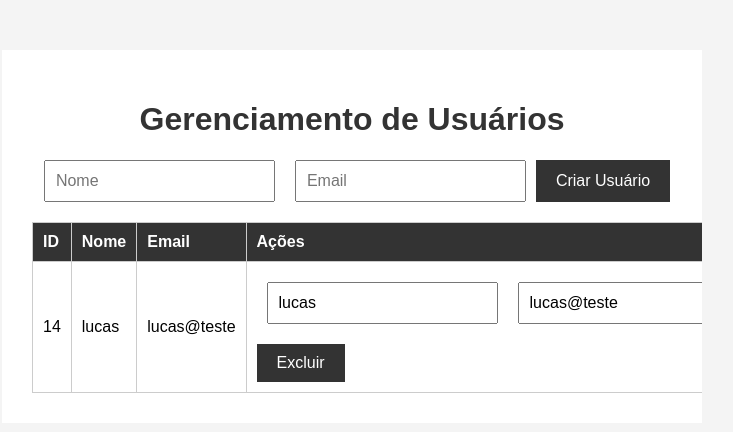
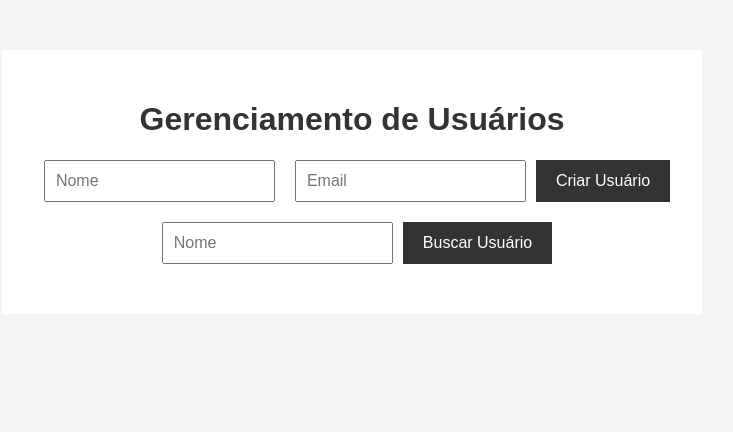
Before and after one commit to eoquessada/crud_users, a Flask app: page / in a window 1280 px wide. Shown: the top 432 px of the page, without its empty margins (288-1021 px from the left). Run offline with Flask 3, Linux system fonts and the light colour scheme; data comes from the database, SQL or seed files in the repository; both versions use the stored data as it was after the commit.

Commit message:
crud 1.0.0

```diff
--- a/app.py
+++ b/app.py
@@ -9,19 +9,25 @@ def init_db():
         cursor.execute(''' CREATE TABLE IF NOT EXISTS users (
                             id INTEGER PRIMARY KEY AUTOINCREMENT,
                             name TEXT NOT NULL,
-                            email TEXT NO NULL
+                            email TEXT NOT NULL
                             )
                        ''')
         conn.commit()
 
 @app.route('/')
-def index():
-    conn = sqlite3.connect('database.db')
-    cursor = conn.cursor()
-    cursor.execute('SELECT * FROM users')
-    users = cursor.fetchall()
-    conn.close()
-    return render_template('index.html', users=users)
+def index(user=None):
+    return render_template('index.html', user=user)
+
+@app.route('/search_user', methods=['GET'])
+def search_user():
+    name = request.args.get('name')
+    user = None
+    with sqlite3.connect('database.db') as conn:
+        cursor = conn.cursor()
+        cursor.execute('SELECT * FROM users WHERE name = ?', (name,))
+        user = cursor.fetchone()
+        print(f"User fetched: {user}")  # Debug: Verifique se o usuário é retornado
+    return render_template('index.html', user=user)
 
 @app.route('/create_user', methods=['POST'])
 def create_user():
--- a/templates/index.html
+++ b/templates/index.html
@@ -59,6 +59,19 @@
             justify-content: center;
             margin-top: 10px;
         }
+        .action-container {
+            display: flex;
+            justify-content: space-between;
+            margin-top: 10px;
+        }
+        .action-container div {
+            flex: 1;
+            margin: 0 10px;
+            padding: 10px;
+            background: #f9f9f9;
+            border: 1px solid #ccc;
+            text-align: center;
+        }
     </style>
 </head>
 <body>
@@ -69,35 +82,41 @@
             <input type="email" name="email" placeholder="Email" required>
             <button type="submit">Criar Usuário</button>
         </form>
-        <table>
-            <thead>
+        <form action="/search_user" method="GET">
+            <input type="text" name="name" placeholder="Nome" required>
+            <button type="submit">Buscar Usuário</button>
+        </form>
+
+        {% if user %}
+            <table>
                 <tr>
                     <th>ID</th>
                     <th>Nome</th>
                     <th>Email</th>
-                    <th>Ações</th>
                 </tr>
-            </thead>
-            <tbody>
-                {% for user in users %}
                 <tr>
                     <td>{{ user[0] }}</td>
                     <td>{{ user[1] }}</td>
                     <td>{{ user[2] }}</td>
-                    <td>
-                        <form class="edit-form" action="/update_user/{{ user[0] }}" method="POST">
-                            <input type="text" name="name" value="{{ user[1] }}" required>
-                            <input type="email" name="email" value="{{ user[2] }}" required>
-                            <button type="submit">Salvar</button>
-                        </form>
-                        <form action="/delete_user/{{ user[0] }}" method="POST" style="display:inline;">
-                            <button type="submit">Excluir</button>
-                        </form>
-                    </td>
                 </tr>
-                {% endfor %}
-            </tbody>
-        </table>
+            </table>
+            <div class="action-container">
+                <div>
+                    <h2>Atualizar Usuário</h2>
+                    <form action="/update_user/{{ user[0] }}" method="POST" class="edit-form">
+                        <input type="text" name="name" value="{{ user[1] }}" required>
+                        <input type="email" name="email" value="{{ user[2] }}" required>
+                        <button type="submit">Atualizar</button>
+                    </form>
+                </div>
+                <div>
+                    <h2>Deletar Usuário</h2>
+                    <form action="/delete_user/{{ user[0] }}" method="POST" class="edit-form">
+                        <button type="submit">Deletar</button>
+                    </form>
+                </div>
+            </div>
+        {% endif %}
     </div>
 </body>
 </html>
```
Also changed, not shown: database.db.
